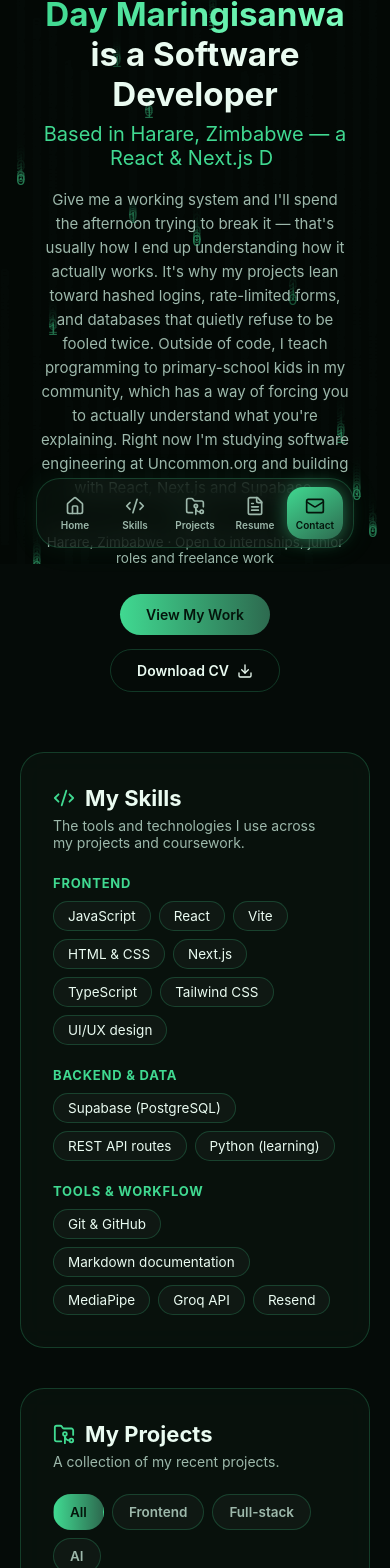
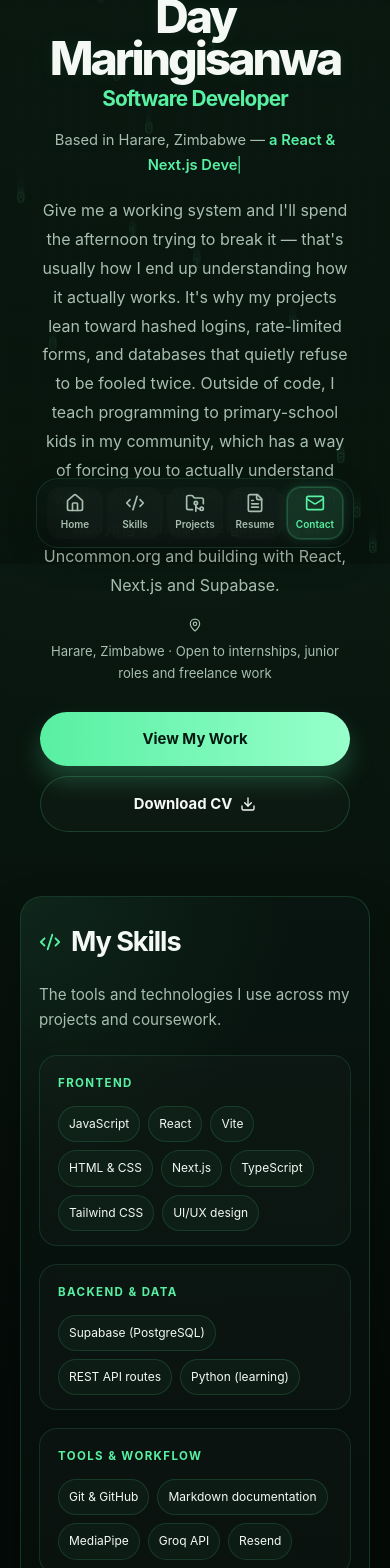
Before and after one commit to Day-void/My_Portfolio-, a React (Vite) app: page / in a window 390 px wide. Shown: the part 280-1848 px from the top of the page. Built offline with nearby package versions, Linux system fonts and the light colour scheme.

Commit message:
Enhance styling and structure across components; update ContactPanel and Hero for improved accessibility and clarity, adjust ProjectsPanel for featured project display, and refine global styles in index.css for better readability.

```diff
--- a/src/App.css
+++ b/src/App.css
@@ -1,18 +1,35 @@
 :root {
   --bg: #050b08;
-  --green-bright: #40d991;
-  --green-mid: #2d6a4f;
-  --green-deep: #1b4332;
-  --text-main: #eafbf1;
-  --text-muted: #9db8ab;
-  --panel-bg: rgba(12, 24, 18, 0.55);
-  --panel-border: rgba(64, 217, 145, 0.22);
+  --bg-warm: #08130f;
+  --green-bright: #58f0a2;
+  --green-mid: #268a5b;
+  --green-deep: #102b1f;
+  --green-soft: rgba(88, 240, 162, 0.12);
+  --text-main: #f4f9f5;
+  --text-muted: #a7beb0;
+  --text-soft: #7c9286;
+  --panel-bg: rgba(9, 22, 17, 0.72);
+  --panel-bg-strong: rgba(12, 27, 20, 0.88);
+  --panel-border: rgba(88, 240, 162, 0.18);
+  --shadow-soft: 0 18px 42px rgba(0, 0, 0, 0.28);
 }
 
 .app {
   position: relative;
   min-height: 100vh;
   overflow-x: hidden;
+  background:
+    radial-gradient(circle at top, rgba(88, 240, 162, 0.12), transparent 30%),
+    linear-gradient(180deg, var(--bg) 0%, #030905 100%);
+}
+
+.app::before {
+  content: "";
+  position: fixed;
+  inset: 0;
+  background: linear-gradient(90deg, rgba(9, 19, 14, 0.78), rgba(9, 19, 14, 0.2), rgba(9, 19, 14, 0.78));
+  pointer-events: none;
+  z-index: 1;
 }
 
 .binary-wave-canvas {
@@ -21,83 +38,96 @@
   width: 100%;
   height: 100%;
   z-index: 0;
-  opacity: 0.55;
+  opacity: 0.18;
+  filter: saturate(0.8);
 }
 
 .sidebar {
   position: fixed;
   top: 50%;
-  left: 24px;
+  left: 18px;
   transform: translateY(-50%);
   z-index: 10;
-  background: var(--panel-bg);
-  border: 1px solid var(--panel-border);
-  border-radius: 32px;
-  padding: 18px 10px;
+  background: linear-gradient(180deg, rgba(10, 25, 19, 0.8), rgba(8, 16, 13, 0.75));
+  border: 1px solid rgba(88, 240, 162, 0.12);
+  border-radius: 28px;
+  padding: 14px 10px;
   backdrop-filter: blur(14px);
-  box-shadow: 0 0 30px rgba(64, 217, 145, 0.08);
+  box-shadow: 0 12px 30px rgba(0, 0, 0, 0.18);
 }
 
 .sidebar-list {
   display: flex;
   flex-direction: column;
-  gap: 14px;
+  gap: 8px;
 }
 
 .sidebar-link {
   display: flex;
   align-items: center;
   justify-content: center;
-  width: 42px;
-  height: 42px;
-  border-radius: 50%;
+  width: 50px;
+  height: 50px;
+  border-radius: 16px;
   color: var(--text-muted);
-  transition: 0.25s ease-in-out;
+  border: 1px solid transparent;
+  background: rgba(255, 255, 255, 0.015);
+  transition: transform 0.2s ease, border-color 0.2s ease, background 0.2s ease, color 0.2s ease, box-shadow 0.2s ease;
 }
 
 .sidebar-link:hover {
   color: var(--green-bright);
-  background: rgba(64, 217, 145, 0.1);
+  background: rgba(88, 240, 162, 0.05);
+  border-color: rgba(88, 240, 162, 0.12);
+  transform: translateY(-1px);
 }
 
 .sidebar-link--active {
-  color: #04140b;
-  background: linear-gradient(145deg, var(--green-bright), var(--green-mid));
-  box-shadow: 0 0 18px rgba(64, 217, 145, 0.5);
+  color: var(--green-bright);
+  background: rgba(88, 240, 162, 0.12);
+  border-color: rgba(88, 240, 162, 0.2);
+  box-shadow: 0 0 0 1px rgba(88, 240, 162, 0.14), 0 0 16px rgba(88, 240, 162, 0.14);
 }
 
 .app-content {
   position: relative;
   z-index: 5;
-  max-width: 900px;
+  max-width: 980px;
   margin: 0 auto;
-  padding: 100px 24px 100px 110px;
+  padding: 88px 28px 88px 150px;
   display: flex;
   flex-direction: column;
-  gap: 40px;
+  gap: 52px;
 }
 
 @media (max-width: 700px) {
+  .app::before {
+    background: linear-gradient(180deg, rgba(9, 19, 14, 0.62), rgba(9, 19, 14, 0.28));
+  }
+
   .sidebar {
     left: 50%;
     top: auto;
     bottom: calc(16px + env(safe-area-inset-bottom, 0px));
     transform: translateX(-50%);
     padding: 8px 10px;
-    border-radius: 24px;
+    border-radius: 22px;
     max-width: calc(100vw - 24px);
   }
+
   .sidebar-list {
     flex-direction: row;
     gap: 4px;
   }
+
   .sidebar-link {
     width: 56px;
     height: 52px;
-    border-radius: 16px;
+    border-radius: 14px;
     flex-direction: column;
     gap: 3px;
   }
+
   .sidebar-link .sidebar-label {
     position: static;
     width: auto;
@@ -109,41 +139,42 @@
     font-size: 10px;
     font-weight: 600;
   }
+
   .app-content {
-    padding: 80px 20px 130px 20px;
+    padding: 80px 20px 132px 20px;
   }
 }
 
 .hero {
   text-align: center;
-  padding: 40px 20px 20px;
+  padding: 28px 20px 12px;
 }
 
 .hero-avatar {
   display: flex;
   justify-content: center;
-  margin-bottom: 24px;
+  margin-bottom: 26px;
 }
 
 .hero-avatar-ring {
-  width: 130px;
-  height: 130px;
+  width: 152px;
+  height: 152px;
   border-radius: 50%;
   padding: 4px;
-  background: conic-gradient(from 0deg, var(--green-bright), var(--green-deep), var(--green-bright));
-  box-shadow: 0 0 40px rgba(64, 217, 145, 0.4);
+  background: linear-gradient(135deg, rgba(88, 240, 162, 0.9), rgba(18, 58, 41, 0.7), rgba(88, 240, 162, 0.9));
+  box-shadow: 0 0 0 1px rgba(88, 240, 162, 0.14), 0 0 28px rgba(88, 240, 162, 0.2);
 }
 
 .hero-avatar-inner {
   width: 100%;
   height: 100%;
   border-radius: 50%;
-  background: #0a1a12;
+  background: rgba(4, 18, 13, 0.9);
   display: flex;
   align-items: center;
   justify-content: center;
-  color: var(--green-bright);
   overflow: hidden;
+  border: 1px solid rgba(255, 255, 255, 0.06);
 }
 
 .hero-avatar-img {
@@ -151,27 +182,54 @@
   height: 100%;
   object-fit: cover;
   object-position: center;
+  transition: transform 0.35s ease, filter 0.35s ease;
+  filter: saturate(0.88) contrast(1.02);
 }
 
-.hero h1 {
-  font-size: clamp(30px, 8.5vw, 42px);
-  font-weight: 700;
+.hero-avatar:hover .hero-avatar-img {
+  transform: scale(1.02);
+}
+
+.hero-title {
+  display: flex;
+  flex-direction: column;
+  align-items: center;
+  gap: 8px;
 }
 
 .hero-name {
-  background: linear-gradient(90deg, var(--green-bright), #7fffc0);
-  -webkit-background-clip: text;
-  -webkit-text-fill-color: transparent;
+  font-size: clamp(2.9rem, 8vw, 5.4rem);
+  font-weight: 800;
+  letter-spacing: -0.065em;
+  line-height: 0.9;
+  color: var(--text-main);
+  text-shadow: 0 0 18px rgba(88, 240, 162, 0.08);
 }
 
-.hero-role {
-  font-size: 20px;
+.hero-role-heading {
+  font-size: clamp(1.3rem, 3.2vw, 2.4rem);
+  font-weight: 700;
+  letter-spacing: -0.04em;
+  line-height: 1.1;
   color: var(--green-bright);
-  margin-top: 8px;
-  min-height: 30px;
+}
+
+.hero-role-line {
+  font-size: 1.05rem;
+  color: var(--text-muted);
+  margin-top: 18px;
+  min-height: 28px;
+  line-height: 1.7;
+}
+
+.hero-typed {
+  color: var(--green-bright);
+  font-weight: 600;
 }
 
 .hero-cursor {
+  display: inline-block;
+  color: var(--green-bright);
   animation: blink 1s step-start infinite;
 }
 
@@ -180,11 +238,24 @@
 }
 
 .hero-bio {
-  max-width: 520px;
+  max-width: 640px;
   margin: 18px auto 0;
   color: var(--text-muted);
-  font-size: 15px;
-  line-height: 1.6;
+  font-size: 1rem;
+  line-height: 1.8;
+}
+
+.hero-meta {
+  display: flex;
+  align-items: center;
+  justify-content: center;
+  flex-wrap: wrap;
+  gap: 8px;
+  max-width: 640px;
+  margin: 18px auto 0;
+  color: var(--text-muted);
+  font-size: 0.82rem;
+  line-height: 1.7;
 }
 
 .hero-actions {
@@ -198,30 +269,37 @@
 .btn {
   display: inline-flex;
   align-items: center;
+  justify-content: center;
   gap: 8px;
-  padding: 12px 26px;
-  border-radius: 30px;
-  font-weight: 600;
-  font-size: 14px;
-  transition: 0.25s ease-in-out;
+  padding: 0.9rem 1.6rem;
+  border-radius: 999px;
+  font-weight: 700;
+  font-size: 0.93rem;
+  transition: transform 0.2s ease, box-shadow 0.2s ease, border-color 0.2s ease, background 0.2s ease, color 0.2s ease;
+}
+
+.btn:hover {
+  transform: translateY(-1px);
 }
 
 .btn-primary {
-  background: linear-gradient(90deg, var(--green-bright), var(--green-mid));
-  color: #04140b;
+  background: linear-gradient(90deg, var(--green-bright), #97ffcb);
+  color: #041a10;
+  box-shadow: 0 14px 26px rgba(88, 240, 162, 0.24);
 }
 
 .btn-primary:hover {
-  box-shadow: 0 0 22px rgba(64, 217, 145, 0.5);
+  box-shadow: 0 14px 34px rgba(88, 240, 162, 0.36);
 }
 
 .btn-outline {
+  background: rgba(255, 255, 255, 0.02);
   border: 1px solid var(--panel-border);
   color: var(--text-main);
 }
 
 .btn-outline:hover {
-  border-color: var(--green-bright);
+  border-color: rgba(88, 240, 162, 0.55);
   color: var(--green-bright);
 }
 
@@ -230,14 +308,30 @@
 }
 
 .glass-panel {
-  background: var(--panel-bg);
+  position: relative;
+  overflow: hidden;
+  background: linear-gradient(180deg, rgba(9, 22, 17, 0.8), rgba(7, 15, 12, 0.88));
   border: 1px solid var(--panel-border);
-  border-radius: 24px;
-  padding: 32px;
+  border-radius: 22px;
+  padding: 30px 30px 28px;
+  box-shadow: var(--shadow-soft);
   backdrop-filter: blur(14px);
   opacity: 0;
   transform: translateY(20px);
   transition: opacity 0.6s ease-out, transform 0.6s ease-out;
+}
+
+.glass-panel::before {
+  content: "";
+  position: absolute;
+  inset: 0;
+  background: radial-gradient(circle at top left, rgba(88, 240, 162, 0.08), transparent 35%);
+  pointer-events: none;
+}
+
+.glass-panel > * {
+  position: relative;
+  z-index: 1;
 }
 
 .glass-panel--visible {
@@ -249,7 +343,7 @@
   display: flex;
   align-items: center;
   gap: 10px;
-  margin-bottom: 6px;
+  margin-bottom: 16px;
 }
 
 .glass-panel-icon {
@@ -257,28 +351,39 @@
 }
 
 .glass-panel-header h2 {
-  font-size: 22px;
+  font-size: clamp(1.7rem, 3vw, 2.2rem);
   font-weight: 700;
+  letter-spacing: -0.04em;
+  color: var(--text-main);
 }
 
 .glass-panel-subtitle {
   color: var(--text-muted);
-  font-size: 14px;
-  margin-bottom: 24px;
+  font-size: 0.95rem;
+  line-height: 1.7;
+  margin-bottom: 22px;
 }
 
 .skill-groups {
   display: flex;
   flex-direction: column;
-  gap: 22px;
+  gap: 18px;
+}
+
+.skill-group {
+  padding: 18px 18px 14px;
+  border-radius: 18px;
+  background: rgba(255, 255, 255, 0.02);
+  border: 1px solid rgba(88, 240, 162, 0.12);
 }
 
 .skill-group h3 {
-  font-size: 13px;
-  letter-spacing: 0.06em;
+  font-size: 0.72rem;
+  letter-spacing: 0.12em;
   text-transform: uppercase;
   color: var(--green-bright);
-  margin-bottom: 10px;
+  margin-bottom: 12px;
+  font-weight: 700;
 }
 
 .skill-chips {
@@ -288,48 +393,77 @@
 }
 
 .skill-chips li {
-  font-size: 13.5px;
-  padding: 6px 14px;
-  border-radius: 20px;
-  background: rgba(255, 255, 255, 0.03);
-  border: 1px solid var(--panel-border);
+  font-size: 0.75rem;
+  padding: 7px 10px;
+  border-radius: 999px;
+  background: rgba(88, 240, 162, 0.04);
+  border: 1px solid rgba(88, 240, 162, 0.14);
   color: var(--text-main);
 }
 
 .project-grid {
   display: grid;
-  grid-template-columns: repeat(auto-fit, minmax(min(100%, 260px), 1fr));
+  grid-template-columns: repeat(auto-fit, minmax(min(100%, 270px), 1fr));
   gap: 20px;
 }
 
 .project-tile {
-  background: rgba(255, 255, 255, 0.03);
-  border: 1px solid var(--panel-border);
-  border-radius: 18px;
-  padding: 24px;
-  transition: 0.3s ease-in-out;
+  display: flex;
+  flex-direction: column;
+  gap: 16px;
+  background: linear-gradient(180deg, rgba(13, 29, 22, 0.72), rgba(9, 18, 15, 0.9));
+  border: 1px solid rgba(88, 240, 162, 0.14);
+  border-radius: 20px;
+  padding: 20px;
+  transition: transform 0.25s ease, border-color 0.25s ease, box-shadow 0.25s ease;
+  box-shadow: 0 8px 18px rgba(0, 0, 0, 0.18);
 }
 
 .project-tile:hover {
-  border-color: var(--green-bright);
-  transform: translateY(-4px);
+  border-color: rgba(88, 240, 162, 0.35);
+  transform: translateY(-6px);
+  box-shadow: 0 18px 30px rgba(0, 0, 0, 0.22);
+}
+
+.project-tile--featured {
+  grid-column: 1 / -1;
+  display: grid;
+  grid-template-columns: minmax(220px, 1.1fr) minmax(0, 1.5fr);
+  gap: 22px;
+  align-items: center;
+  padding: 22px;
+  background: linear-gradient(135deg, rgba(16, 35, 27, 0.86), rgba(8, 18, 15, 0.92));
+  border-color: rgba(88, 240, 162, 0.22);
+  box-shadow: 0 18px 30px rgba(8, 18, 15, 0.28);
+}
+
+.project-tile-body {
+  display: flex;
+  flex-direction: column;
+  min-width: 0;
 }
 
 .project-tile-icon {
-  width: 44px;
-  height: 44px;
-  border-radius: 50%;
-  background: rgba(64, 217, 145, 0.12);
+  width: 52px;
+  height: 52px;
+  border-radius: 16px;
+  background: rgba(88, 240, 162, 0.1);
   color: var(--green-bright);
   display: flex;
   align-items: center;
   justify-content: center;
-  margin-bottom: 14px;
+  border: 1px solid rgba(88, 240, 162, 0.16);
 }
 
 .project-tile h3 {
-  font-size: 17px;
-  margin-bottom: 6px;
+  display: flex;
+  align-items: center;
+  flex-wrap: wrap;
+  gap: 8px;
+  font-size: clamp(1.2rem, 2.4vw, 1.65rem);
+  line-height: 1.35;
+  margin: 0;
+  letter-spacing: -0.03em;
 }
 
 .project-tile-image {
@@ -337,144 +471,215 @@
   width: 100%;
   aspect-ratio: 16 / 10;
   object-fit: cover;
-  border-radius: 12px;
-  border: 1px solid var(--panel-border);
-  margin-bottom: 14px;
+  border-radius: 14px;
+  border: 1px solid rgba(88, 240, 162, 0.12);
+  transition: transform 0.3s ease;
+}
+
+.project-tile:hover .project-tile-image {
+  transform: scale(1.015);
 }
 
 .project-tile-stack {
   display: flex;
   flex-wrap: wrap;
-  gap: 6px;
-  margin-bottom: 12px;
+  gap: 7px;
+  margin: 12px 0 0;
 }
 
 .project-tile-stack li {
-  font-size: 12px;
-  font-weight: 600;
+  font-size: 0.72rem;
+  line-height: 1.5;
+  font-weight: 700;
   color: var(--green-bright);
-  border: 1px solid var(--panel-border);
-  border-radius: 20px;
-  padding: 2px 10px;
+  border: 1px solid rgba(88, 240, 162, 0.18);
+  border-radius: 999px;
+  padding: 5px 9px;
+  background: rgba(88, 240, 162, 0.04);
 }
 
-.project-tile p.project-tile-role {
-  font-size: 12.5px;
+.project-tile-role {
+  margin: 12px 0 0;
+  font-size: 0.74rem;
+  line-height: 1.5;
+  letter-spacing: 0.04em;
   color: var(--green-bright);
-  margin-bottom: 8px;
+  font-weight: 600;
+  text-transform: uppercase;
+}
+
+.project-tile p {
+  color: var(--text-muted);
+  font-size: 0.96rem;
+  line-height: 1.75;
+  margin: 12px 0 0;
 }
 
 .project-tile-links {
   display: flex;
   flex-wrap: wrap;
-  gap: 16px;
-}
-
-.project-tile p {
-  color: var(--text-muted);
-  font-size: 13.5px;
-  line-height: 1.6;
-  margin-bottom: 16px;
+  gap: 10px;
+  margin-top: 18px;
 }
 
 .project-tile-link {
   display: inline-flex;
   align-items: center;
-  gap: 6px;
-  font-size: 13px;
-  font-weight: 600;
+  gap: 7px;
+  padding: 0.7rem 0.9rem;
+  border-radius: 999px;
+  font-size: 0.8rem;
+  font-weight: 700;
   color: var(--green-bright);
+  border: 1px solid rgba(88, 240, 162, 0.2);
+  background: rgba(88, 240, 162, 0.04);
+  transition: background 0.2s ease, border-color 0.2s ease, transform 0.2s ease;
 }
 
-.project-tile-link--disabled {
-  color: var(--text-muted);
+.project-tile-link:hover {
+  background: rgba(88, 240, 162, 0.08);
+  border-color: rgba(88, 240, 162, 0.35);
+  transform: translateY(-1px);
+}
+
+.project-tile-note {
+  font-size: 0.74rem;
+  color: var(--text-soft);
+  font-style: italic;
+  margin-top: 12px;
+}
+
+.project-tile-status {
+  display: inline-block;
+  padding: 5px 9px;
+  border-radius: 999px;
+  border: 1px solid rgba(88, 240, 162, 0.2);
+  background: rgba(88, 240, 162, 0.08);
+  color: var(--green-bright);
+  font-size: 0.66rem;
+  font-weight: 700;
+  letter-spacing: 0.04em;
+  box-shadow: inset 0 0 0 1px rgba(88, 240, 162, 0.04);
 }
 
 .resume-columns {
   display: grid;
   grid-template-columns: 1fr 1fr;
-  gap: 30px;
-}
-
-@media (max-width: 600px) {
-  .resume-columns {
-    grid-template-columns: 1fr;
-  }
+  gap: 28px;
 }
 
 .resume-subheading {
   display: flex;
   align-items: center;
   gap: 8px;
-  font-size: 15px;
+  font-size: 1rem;
   color: var(--green-bright);
-  margin-bottom: 16px;
+  margin-bottom: 14px;
+  font-weight: 700;
 }
 
 .resume-entry {
-  margin-bottom: 18px;
+  padding: 16px 18px;
+  margin-bottom: 14px;
+  border: 1px solid rgba(88, 240, 162, 0.12);
+  border-radius: 18px;
+  background: rgba(255, 255, 255, 0.02);
 }
 
 .resume-entry h4 {
-  font-size: 15px;
-  margin-bottom: 4px;
+  font-size: 1.02rem;
+  margin-bottom: 6px;
+  letter-spacing: -0.02em;
 }
 
 .resume-entry p,
 .resume-entry span {
   color: var(--text-muted);
-  font-size: 13.5px;
+  font-size: 0.9rem;
+  line-height: 1.7;
+}
+
+.resume-entry span {
+  display: block;
+  margin-bottom: 6px;
 }
 
 .resume-download {
+  margin-top: 8px;
+}
+
+.contact-alternatives {
   margin-top: 12px;
 }
 
+.contact-divider {
+  height: 1px;
+  background: linear-gradient(90deg, rgba(88, 240, 162, 0.15), rgba(88, 240, 162, 0.04), rgba(88, 240, 162, 0.15));
+  margin: 0 0 18px;
+}
+
 .contact-links {
-  display: flex;
-  flex-wrap: wrap;
-  gap: 14px;
+  display: grid;
+  grid-template-columns: repeat(auto-fit, minmax(170px, 1fr));
+  gap: 12px;
 }
 
 .contact-link {
   display: inline-flex;
   align-items: center;
   justify-content: center;
-  gap: 10px;
-  padding: 12px 18px;
+  gap: 8px;
+  padding: 0.75rem 0.9rem;
   border-radius: 14px;
-  background: rgba(255, 255, 255, 0.03);
-  border: 1px solid var(--panel-border);
-  font-size: 14px;
-  transition: 0.25s ease-in-out;
-  flex: 1 1 170px;
+  background: rgba(255, 255, 255, 0.015);
+  border: 1px solid rgba(88, 240, 162, 0.12);
+  font-size: 0.88rem;
+  transition: transform 0.2s ease, border-color 0.2s ease, color 0.2s ease;
   min-width: 0;
+  width: 100%;
+}
+
+.contact-link span {
+  min-width: 0;
+  overflow-wrap: anywhere;
+  word-break: break-word;
+  text-align: center;
 }
 
 .contact-link:hover {
-  border-color: var(--green-bright);
+  border-color: rgba(88, 240, 162, 0.3);
   color: var(--green-bright);
+  transform: translateY(-1px);
+}
+
+.contact-link-email {
+  min-width: 0;
 }
 
 .contact-form {
   display: flex;
   flex-direction: column;
   gap: 12px;
-  margin-bottom: 24px;
+  margin-bottom: 16px;
 }
 
 .contact-form input,
 .contact-form textarea {
   width: 100%;
-  padding: 12px 16px;
-  border-radius: 12px;
-  background: rgba(255, 255, 255, 0.03);
-  border: 1px solid var(--panel-border);
+  min-height: 52px;
+  padding: 0.8rem 0.9rem;
+  border-radius: 14px;
+  background: rgba(255, 255, 255, 0.015);
+  border: 1px solid rgba(88, 240, 162, 0.14);
   color: var(--text-main);
-  font-size: 14px;
+  font-size: 0.92rem;
   font-family: inherit;
   resize: vertical;
-  transition: 0.25s ease-in-out;
+  transition: border-color 0.2s ease, box-shadow 0.2s ease;
+}
+
+.contact-form textarea {
+  min-height: 132px;
 }
 
 .contact-form .contact-honeypot {
@@ -494,24 +699,25 @@
 .contact-field {
   display: flex;
   flex-direction: column;
-  gap: 4px;
+  gap: 5px;
 }
 
 .contact-field-error {
   margin: 0;
-  font-size: 12px;
-  color: #ff8080;
+  font-size: 0.72rem;
+  color: #ff8d8d;
 }
 
 .contact-form input:focus,
 .contact-form textarea:focus {
   outline: none;
-  border-color: var(--green-bright);
+  border-color: rgba(88, 240, 162, 0.56);
+  box-shadow: 0 0 0 3px rgba(88, 240, 162, 0.12);
 }
 
 .contact-form input::placeholder,
 .contact-form textarea::placeholder {
-  color: var(--text-muted);
+  color: var(--text-soft);
 }
 
 .contact-form input:disabled,
@@ -525,21 +731,22 @@
   align-items: center;
   justify-content: center;
   gap: 8px;
-  padding: 12px 18px;
+  padding: 0.8rem 1.2rem;
   border-radius: 14px;
-  border: 1px solid var(--green-bright);
-  background: var(--green-mid);
-  color: var(--text-main);
-  font-size: 14px;
-  font-weight: 600;
+  border: 1px solid rgba(88, 240, 162, 0.45);
+  background: linear-gradient(135deg, rgba(38, 138, 91, 0.95), rgba(88, 240, 162, 0.95));
+  color: #02140d;
+  font-size: 0.92rem;
+  font-weight: 700;
   cursor: pointer;
-  transition: 0.25s ease-in-out;
+  transition: transform 0.2s ease, box-shadow 0.2s ease, filter 0.2s ease;
   width: fit-content;
 }
 
 .contact-submit:hover:not(:disabled) {
-  background: var(--green-bright);
-  color: var(--bg);
+  box-shadow: 0 10px 18px rgba(88, 240, 162, 0.16);
+  filter: brightness(1.04);
+  transform: translateY(-1px);
 }
 
 .contact-submit:disabled {
@@ -548,7 +755,7 @@
 }
 
 .contact-status {
-  font-size: 13px;
+  font-size: 0.82rem;
   margin: 0;
 }
 
@@ -557,11 +764,11 @@
 }
 
 .contact-status-error {
-  color: #ff8080;
+  color: #ff8d8d;
 }
 
 .contact-status-hint {
-  font-size: 12px;
+  font-size: 0.72rem;
   color: var(--text-muted);
   margin: 0;
 }
@@ -601,7 +808,7 @@
   border-radius: 10px;
   background: var(--green-bright);
   color: #04140b;
-  font-weight: 600;
+  font-weight: 700;
   transform: translateY(-200%);
   transition: transform 0.2s ease-out;
 }
@@ -618,7 +825,7 @@ button:focus-visible {
 
 .contact-form input:focus-visible,
 .contact-form textarea:focus-visible {
-  box-shadow: 0 0 0 3px rgba(64, 217, 145, 0.25);
+  box-shadow: 0 0 0 3px rgba(88, 240, 162, 0.18);
 }
 
 .contact-feedback {
@@ -633,7 +840,7 @@ button:focus-visible {
 .site-footer {
   text-align: center;
   color: var(--text-muted);
-  font-size: 13px;
+  font-size: 0.78rem;
   padding-top: 8px;
 }
 
@@ -681,23 +888,23 @@ button:focus-visible {
 
 .filter-chip {
   min-height: 36px;
-  padding: 6px 16px;
-  border-radius: 20px;
-  border: 1px solid var(--panel-border);
-  background: rgba(255, 255, 255, 0.03);
+  padding: 7px 15px;
+  border-radius: 999px;
+  border: 1px solid rgba(88, 240, 162, 0.18);
+  background: rgba(255, 255, 255, 0.02);
   color: var(--text-muted);
-  font-size: 13.5px;
-  font-weight: 600;
-  transition: 0.25s ease-in-out;
+  font-size: 0.8rem;
+  font-weight: 700;
+  transition: 0.2s ease;
 }
 
 .filter-chip:hover {
-  border-color: var(--green-bright);
+  border-color: rgba(88, 240, 162, 0.38);
   color: var(--green-bright);
 }
 
 .filter-chip--active {
-  background: linear-gradient(90deg, var(--green-bright), var(--green-mid));
+  background: linear-gradient(90deg, var(--green-bright), #7af7b8);
   border-color: transparent;
   color: #04140b;
 }
@@ -721,34 +928,45 @@ button:focus-visible {
   }
 }
 
-.hero-meta {
-  display: flex;
-  align-items: center;
-  justify-content: center;
-  flex-wrap: wrap;
-  gap: 6px;
-  max-width: 520px;
-  margin: 14px auto 0;
-  color: var(--text-muted);
-  font-size: 13.5px;
+@media (max-width: 760px) {
+  .project-tile--featured {
+    grid-template-columns: 1fr;
+  }
+
+  .resume-columns {
+    grid-template-columns: 1fr;
+  }
 }
 
-.project-tile h3 .project-tile-status {
-  display: inline-block;
-  margin-left: 10px;
-  padding: 2px 10px;
-  border-radius: 20px;
-  border: 1px solid var(--panel-border);
-  background: rgba(64, 217, 145, 0.1);
-  color: var(--green-bright);
-  font-size: 11px;
-  font-weight: 600;
-  vertical-align: middle;
+@media (max-width: 540px) {
+  .glass-panel {
+    padding: 22px 18px 20px;
+  }
+
+  .hero {
+    padding-top: 18px;
+  }
+
+  .hero-role-line {
+    font-size: 0.92rem;
+  }
+
+  .hero-actions {
+    gap: 10px;
+  }
+
+  .btn {
+    width: 100%;
+  }
+
+  .contact-links {
+    grid-template-columns: 1fr;
+  }
 }
 
 .project-tile p.project-tile-note {
-  margin: 12px 0 0;
-  font-size: 12px;
-  color: var(--text-muted);
+  margin-top: 12px;
+  font-size: 0.72rem;
+  color: var(--text-soft);
   font-style: italic;
 }
--- a/src/components/Hero.jsx
+++ b/src/components/Hero.jsx
@@ -23,10 +23,12 @@ export const Hero = () => {
         </div>
       </div>
 
-      <h1>
-        <span className="hero-name">Day Maringisanwa</span> is a Software Developer
+      <h1 className="hero-title">
+        <span className="hero-name">Day Maringisanwa</span>
+        <span className="hero-role-heading">Software Developer</span>
       </h1>
-      <p className="hero-role">
+
+      <p className="hero-role-line">
         Based in Harare, Zimbabwe — <span className="hero-typed">{roleText}</span>
         <span className="hero-cursor" aria-hidden="true">|</span>
       </p>
--- a/src/components/ProjectsPanel.jsx
+++ b/src/components/ProjectsPanel.jsx
@@ -5,9 +5,9 @@ import { projects, projectCategories } from "../data/content";
 
 const ALL = "All";
 
-const ProjectCard = ({ title, status, stack = [], description, role, note, image, imageAlt, live, repo }) => {
+const ProjectCard = ({ title, status, stack = [], description, role, note, image, imageAlt, live, repo, featured = false }) => {
   return (
-    <article className="project-tile">
+    <article className={`project-tile ${featured ? "project-tile--featured" : ""}`}>
       {image ? (
         <img
           src={image}
@@ -22,6 +22,7 @@ const ProjectCard = ({ title, status, stack = [], description, role, note, image
         </div>
       )}
 
+      <div className="project-tile-body">
         <h3>
           {title}
           {status && <span className="project-tile-status">{status}</span>}
@@ -47,13 +48,14 @@ const ProjectCard = ({ title, status, stack = [], description, role, note, image
             )}
             {repo && (
               <a href={repo} target="_blank" rel="noreferrer" className="project-tile-link">
-              <Github size={16} aria-hidden="true" /> Code
+                <Github size={16} aria-hidden="true" /> GitHub
               </a>
             )}
           </div>
         )}
 
         {note && <p className="project-tile-note">{note}</p>}
+      </div>
     </article>
   );
 };
@@ -98,8 +100,12 @@ export const ProjectsPanel = () => {
       </p>
 
       <div className="project-grid">
-        {visibleProjects.map((project) => (
-          <ProjectCard key={`${activeFilter}-${project.title}`} {...project} />
+        {visibleProjects.map((project, index) => (
+          <ProjectCard
+            key={`${activeFilter}-${project.title}`}
+            {...project}
+            featured={index === 0 && activeFilter === ALL}
+          />
         ))}
       </div>
     </GlassPanel>
--- a/src/index.css
+++ b/src/index.css
@@ -12,6 +12,8 @@ body {
   font-family: -apple-system, BlinkMacSystemFont, "Segoe UI", Roboto, Helvetica, Arial, sans-serif;
   background-color: #050b08;
   color: #eafbf1;
+  font-size: 16px;
+  line-height: 1.7;
 }
 
 a {
```
Also changed, not shown: src/components/ContactPanel.jsx (+11 -7 lines). Lines whose indentation alone changed are shown as unchanged.
